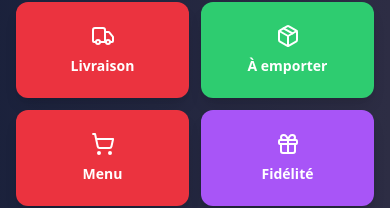
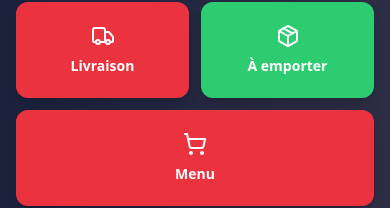
Before and after one commit to ashaady/restaurant, a React (Vite) app: page / in a window 390 px wide. Shown: the part 640-848 px from the top of the page. Built offline with nearby package versions, Linux system fonts and the light colour scheme.

Commit message:
completionId: cgen-d651fbedb73d4872b182d52bb8d79564
cgen-d651fbedb73d4872b182d52bb8d79564

```diff
--- a/client/pages/Home.tsx
+++ b/client/pages/Home.tsx
@@ -210,17 +210,12 @@ export default function Home() {
                   </button>
                 </Link>
 
-                <Link to="/menu" className="group">
+                <Link to="/menu" className="group col-span-2 md:col-span-1">
                   <button className="w-full h-24 md:h-32 bg-primary hover:bg-primary/90 rounded-xl md:rounded-2xl flex flex-col items-center justify-center gap-2 transition-all duration-300 hover:scale-105 active:scale-95 shadow-lg hover:shadow-xl">
                     <ShoppingCart className="w-6 h-6 md:w-8 md:h-8 text-white" />
                     <span className="font-bold text-sm md:text-base text-white">Menu</span>
                   </button>
                 </Link>
-
-                <button className="w-full h-24 md:h-32 bg-purple-500 hover:bg-purple-600 rounded-xl md:rounded-2xl flex flex-col items-center justify-center gap-2 transition-all duration-300 hover:scale-105 active:scale-95 shadow-lg hover:shadow-xl">
-                  <Gift className="w-6 h-6 md:w-8 md:h-8 text-white" />
-                  <span className="font-bold text-sm md:text-base text-white">Fidélité</span>
-                </button>
               </div>
 
               {/* Status Indicator */}
```
